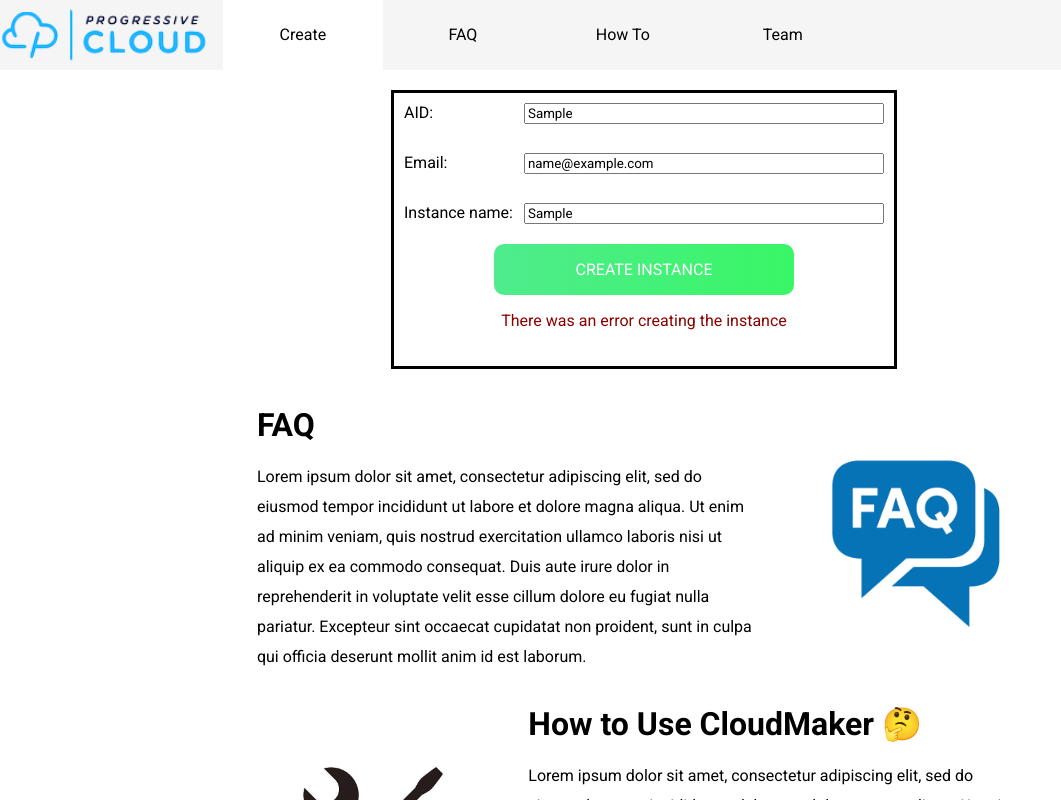
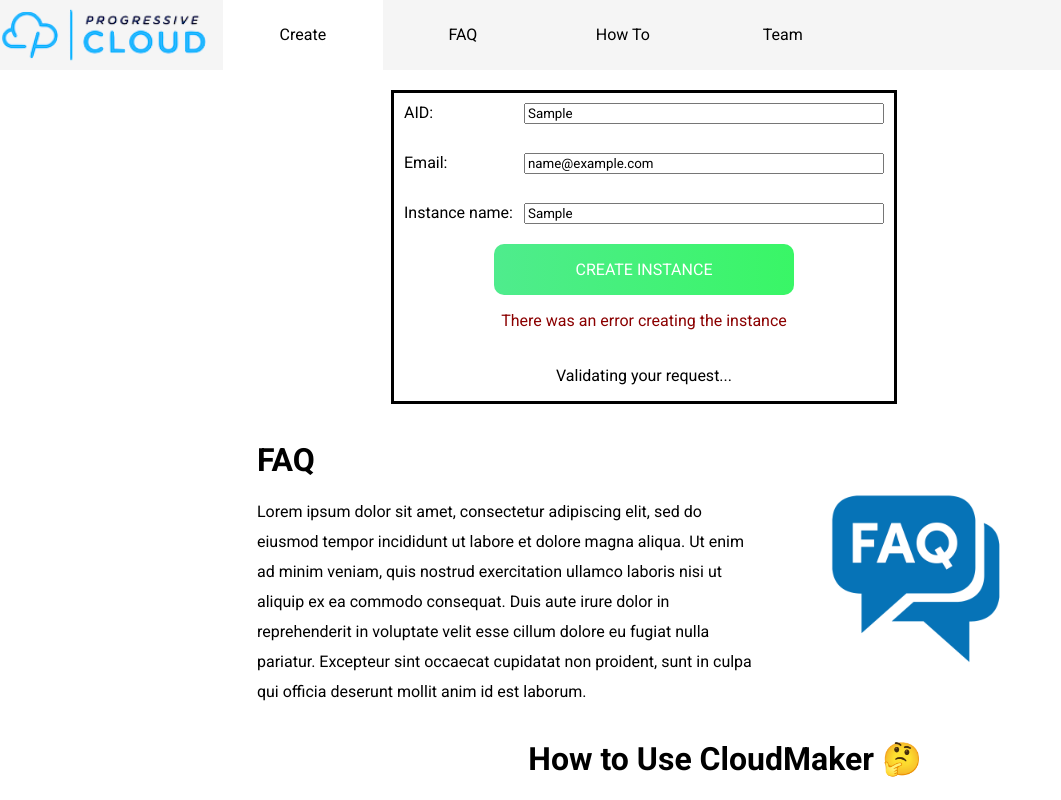
Before and after one commit to loganFry/CloudMakerUI, an Angular app: page / in a window 1280 px wide. Both pictures are taken after typing "Sample", "name@example.com", "Sample" into the empty fields and a click on the button "CREATE INSTANCE". Shown: the top 800 px of the page, without its empty margins (0-1061 px from the left). Built offline with nearby package versions, Linux system fonts and the light colour scheme; no server answers.

Commit message:
Make creating message display below instance form

```diff
--- a/src/app/creation-button/creation-button.component.ts
+++ b/src/app/creation-button/creation-button.component.ts
@@ -16,8 +16,9 @@
   @Input() instanceName : string;
   @Input() enabled : boolean;
 
-  // Event emitter to notify resource panel component
+  // To notify resource panel component about current instance creation state
   @Output() formSubmitted = new EventEmitter();
+  @Output() requestSuccessful = new EventEmitter();
 
   error: string;
 
@@ -26,7 +27,7 @@
   ngOnInit() {
   }
 
-  CreateInstance(){
+  CreateInstance() {
     // Check validation of form before doing anything
     if(!this.enabled){
       this.error = "Must complete form before creating instance";
@@ -35,6 +36,8 @@
     else {
       this.error = undefined;
       console.log("Form valid, trying to create instance")
+      // Notify the resource panel that the form is being submitted
+      this.formSubmitted.emit();
 
       var newInstance : Instance[] = [ new Instance(this.email, this.id, this.instanceName) ];
 
@@ -43,7 +46,7 @@
         // If we get into this handler, the instance was submitted to github successfully
 
         // Notify the resource panel that the form was successfully submitted
-        this.formSubmitted.emit();
+        this.requestSuccessful.emit();
         this.error = undefined;
         console.log('Created new instance file: ');
         console.log(data);
--- a/src/app/resource-panel/resource-panel.component.html
+++ b/src/app/resource-panel/resource-panel.component.html
@@ -2,7 +2,7 @@
     <a name="panel-target">&nbsp;</a>
   </div>
 <div id="resource-panel">
-    <form #instanceForm="ngForm">
+    <form #instanceForm="ngForm" id="instance-form">
         <span class="label">AID:</span>
         <input type="text" required name="aid" [(ngModel)]="aid" #idInput="ngModel">  <br>
         <div class="validation-container" *ngIf="idInput.invalid && (idInput.dirty || idInput.touched)">
@@ -22,10 +22,8 @@
     <app-creation-button
     [enabled]="instanceForm.valid"
     [id]="aid" [email]="email" [instanceName]="instanceName"
-    (formSubmitted)="transitionPanel()">
+    (formSubmitted)="showValidatingMessage()"
+    (requestSuccessful)="showCreatingMessage()">
     </app-creation-button>
+    <p id="panel-message"></p>
 </div>
-<div id="panel-creating">
-    Creating instance {{instanceName}}...
-
-</div>
--- a/src/app/resource-panel/resource-panel.component.scss
+++ b/src/app/resource-panel/resource-panel.component.scss
@@ -40,9 +40,8 @@
     color: darkred;
 }
 
-#panel-creating {
+#panel-message {
     display: none;
-    border: black 3px solid;
-    width: 500px;
-    margin: 20px auto;
+    text-align: center;
+    margin-top: 0;
 }
--- a/src/app/resource-panel/resource-panel.component.ts
+++ b/src/app/resource-panel/resource-panel.component.ts
@@ -11,16 +11,33 @@
   email: string;
   instanceName: string;
 
+  validationAnimationId: number;
+
   constructor() { }
 
   ngOnInit() {
   }
 
-  transitionPanel() {
-    console.log("button clicked baby");
-    document.getElementById("resource-panel").style.display = "none";
-    document.getElementById("panel-creating").style.display = "block";
+  showValidatingMessage()
+  {
+      document.getElementById("panel-message").style.display = "block";
+      this.validationAnimationId = this.animateMessageInPanel("Validating your request");
   }
 
+  showCreatingMessage() {
+    clearInterval(this.validationAnimationId);
+    (document.getElementById("instance-form") as any).reset();
+    this.animateMessageInPanel("Creating your instance");
+  }
 
+  animateMessageInPanel(message: string) {
+      let messageElement = document.getElementById("panel-message");
+      messageElement.innerText = message;
+
+      let i = 0;
+      return setInterval(function() {
+          i = ++i % 4;
+          messageElement.innerText = message + Array(i+1).join(".");
+      }, 800);
+  }
 }
```
